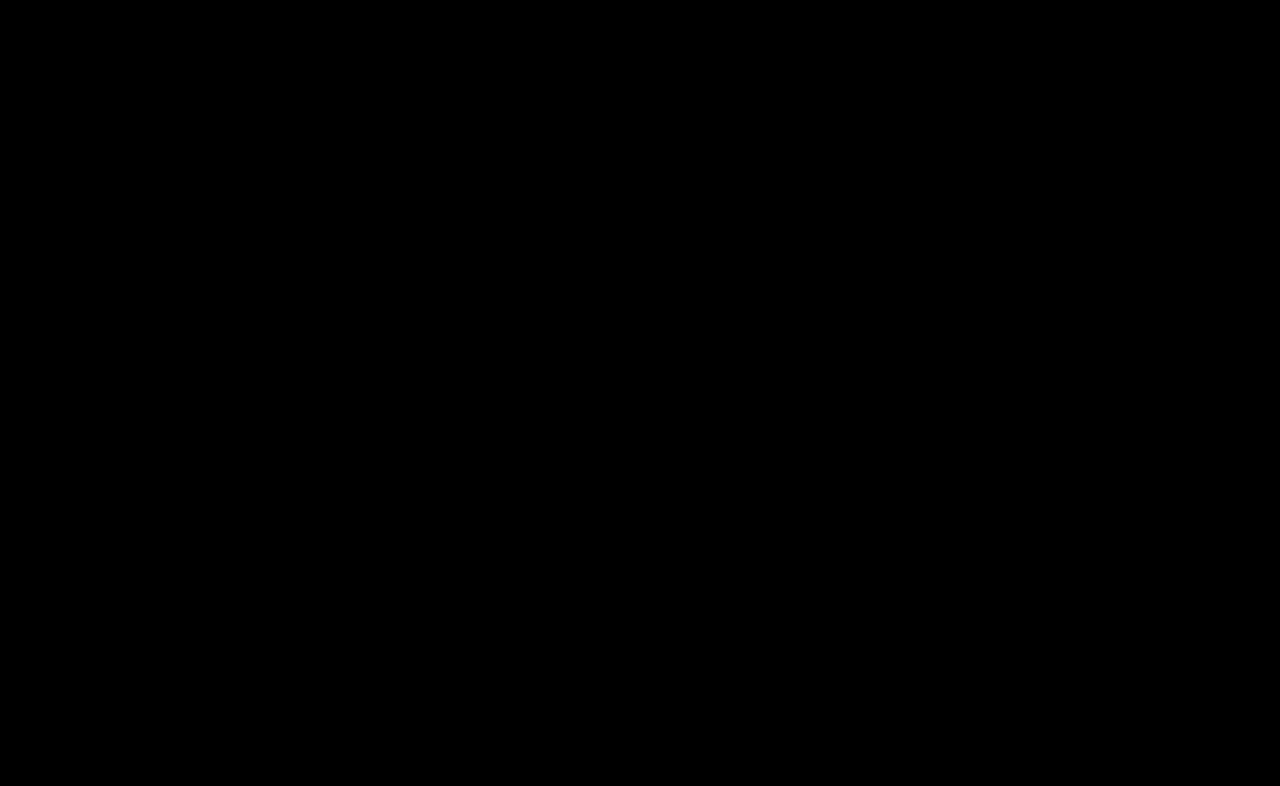
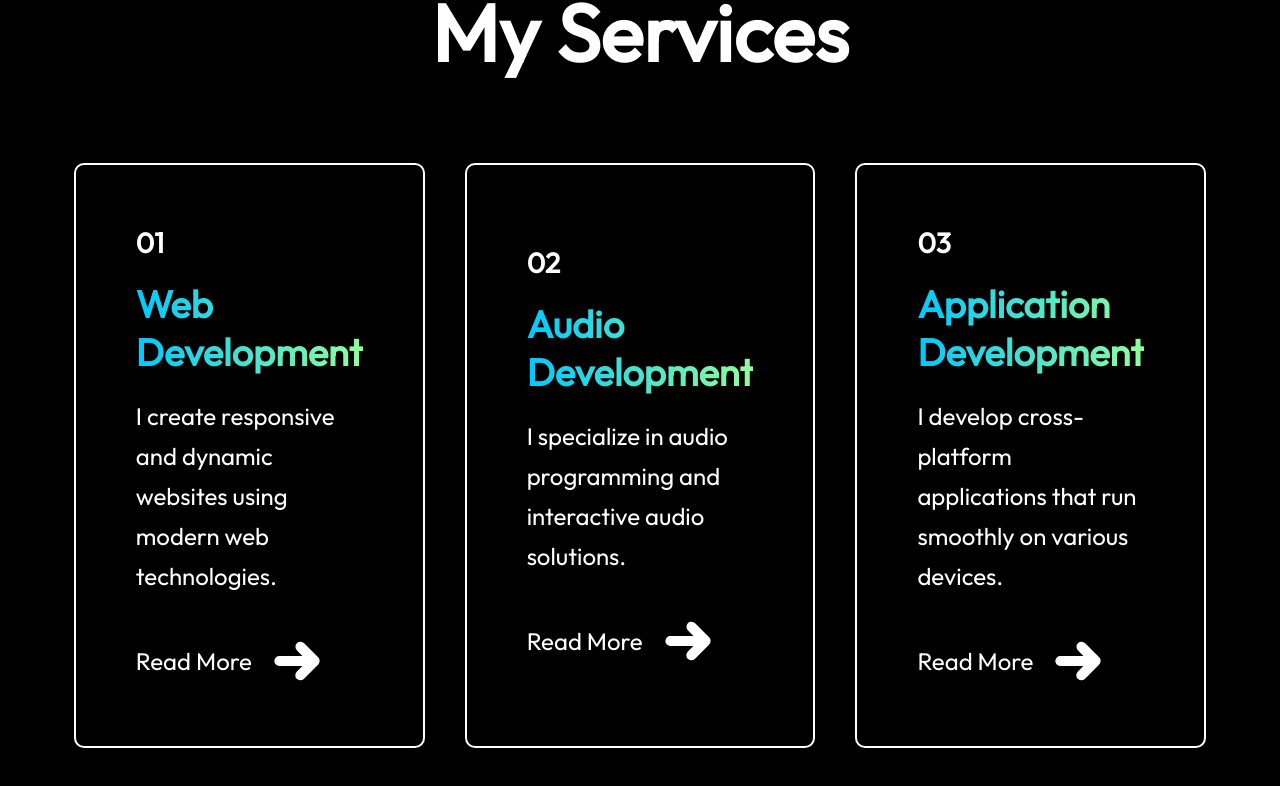
Before and after one commit to wmvrisso/Vrisso-Portfolio, a React (Vite) app in the folder vrisso-portfolio/v-portfolio/: page / in a window 1280 px wide. Shown: the part 2135-2921 px from the top of the page. Before the commit the page ends 2037 px from the top, so only its background shows below. Built offline with nearby package versions, Linux system fonts and the light colour scheme.

Commit message:
updated services.css and .jsx files

```diff
--- a/vrisso-portfolio/v-portfolio/src/App.jsx
+++ b/vrisso-portfolio/v-portfolio/src/App.jsx
@@ -2,7 +2,7 @@
 import Navbar from "./components/navbar";
 import Hero from "./components/hero";
 import About from "./components/about";
-// import Services from "./components/services";
+import Services from "./components/services";
 
 const App = () => {
   return (
@@ -10,7 +10,7 @@
       <Navbar />
       <Hero />
       <About />
-      {/* <Services /> */}
+      <Services />
     </div>
   );
 };
--- a/vrisso-portfolio/v-portfolio/src/assets/services_data.js
+++ b/vrisso-portfolio/v-portfolio/src/assets/services_data.js
@@ -36,3 +36,5 @@
       "I provide cloud-based solutions for scalable and flexible application deployment.",
   },
 ];
+
+export default Services_Data;
--- a/vrisso-portfolio/v-portfolio/src/components/services.css
+++ b/vrisso-portfolio/v-portfolio/src/components/services.css
@@ -0,0 +1,66 @@
+.services {
+  display: flex;
+  flex-direction: column;
+  align-items: center;
+  justify-content: center;
+  gap: 80px;
+  margin: 80px 170px;
+}
+.services-title {
+  position: relative;
+}
+.services-title h1 {
+  padding: 0px 30px;
+  font-size: 80px;
+  font-weight: 600;
+}
+.services-format {
+  display: flex;
+  flex-direction: column;
+  justify-content: center;
+  gap: 20px;
+  padding: 60px;
+  border-radius: 10px;
+  border: 2px solid white;
+  transition: 0.4s;
+  cursor: pointer;
+}
+.services-container {
+  display: grid;
+  grid-template-columns: 1fr 1fr 1fr;
+  gap: 40px;
+  margin-bottom: 80px;
+}
+.services-format h3 {
+  font-size: 28px;
+  font-weight: 600;
+}
+.services-format h2 {
+  font-size: 38px;
+  font-weight: 800;
+  background: linear-gradient(90deg, #00c8ff, #92fe9d);
+  background-clip: text;
+  -webkit-background-clip: text;
+  -webkit-text-fill-color: transparent;
+}
+.services-format p {
+  color: #ffffff;
+  font-size: 24px;
+  line-height: 40px;
+  max-width: 300px;
+}
+.services-readmore {
+  display: flex;
+  align-items: center;
+  gap: 20px;
+  margin-top: 20px;
+}
+.services-readmore img {
+  width: 50px;
+}
+.services-format:hover {
+  background: linear-gradient(90deg, #00c8ff61, #92fe9d7d);
+  border: 2px solid aquamarine;
+  transform: scale(1.05);
+  transition: 0.4s;
+}
--- a/vrisso-portfolio/v-portfolio/src/components/services.jsx
+++ b/vrisso-portfolio/v-portfolio/src/components/services.jsx
@@ -1,30 +1,31 @@
-// import React from "react";
-// import Services_Data from "../assets/services_data.js";
-// import arrow_icon from "../assets/images/right_arrow_icon.svg";
+import React from "react";
+import "../components/services.css";
+import Services_Data from "../assets/services_data.js"; // Import the services data
+import arrow_icon from "../assets/images/right_arrow_icon.svg";
 
-// const Services = () => {
-//   return (
-//     <div className="services">
-//       <div className="services-title">
-//         <h1>My Services</h1>
-//       </div>
-//       <div className="services-container">
-//         {Services_Data.map((service, index) => {
-//           return (
-//             <div key={index} className="services-format">
-//               <h3>{service.s_no}</h3>
-//               <h2>{service.s_name}</h2>
-//               <p>{service.s_desc}</p>
-//               <div className="services-readmore">
-//                 <p>Read More</p>
-//                 <img src={arrow_icon} alt="" />
-//               </div>
-//             </div>
-//           );
-//         })}
-//       </div>
-//     </div>
-//   );
-// };
+const Services = () => {
+  return (
+    <div className="services">
+      <div className="services-title">
+        <h1>My Services</h1>
+      </div>
+      <div className="services-container">
+        {Services_Data.map((service, index) => {
+          return (
+            <div key={index} className="services-format">
+              <h3>{service.s_no}</h3>
+              <h2>{service.s_name}</h2>
+              <p>{service.s_desc}</p>
+              <div className="services-readmore">
+                <p>Read More</p>
+                <img src={arrow_icon} alt="" />
+              </div>
+            </div>
+          );
+        })}
+      </div>
+    </div>
+  );
+};
 
-// export default Services;
+export default Services;
```
